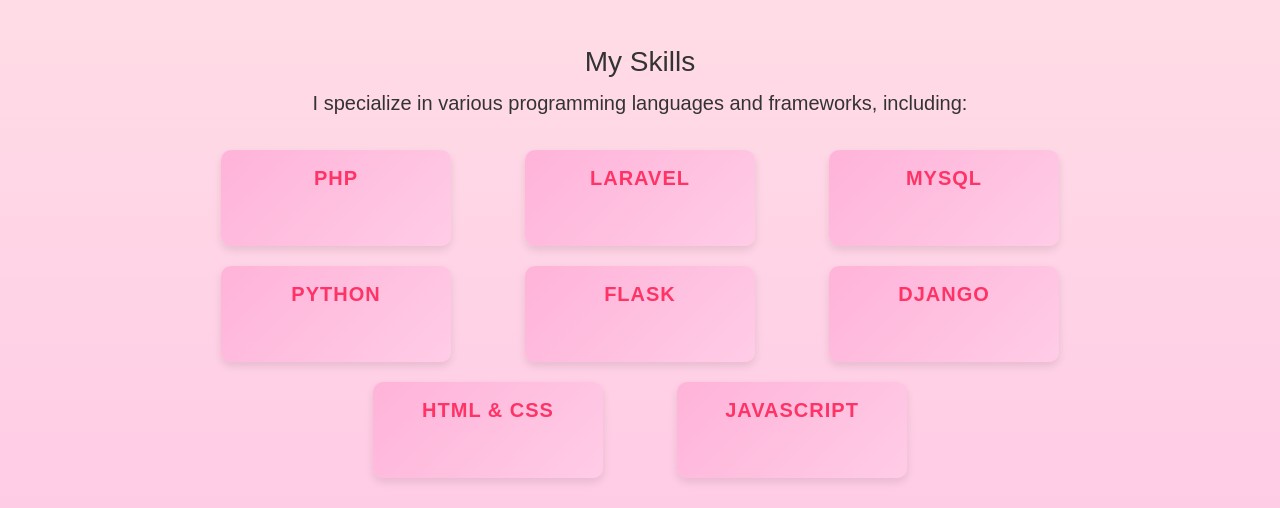
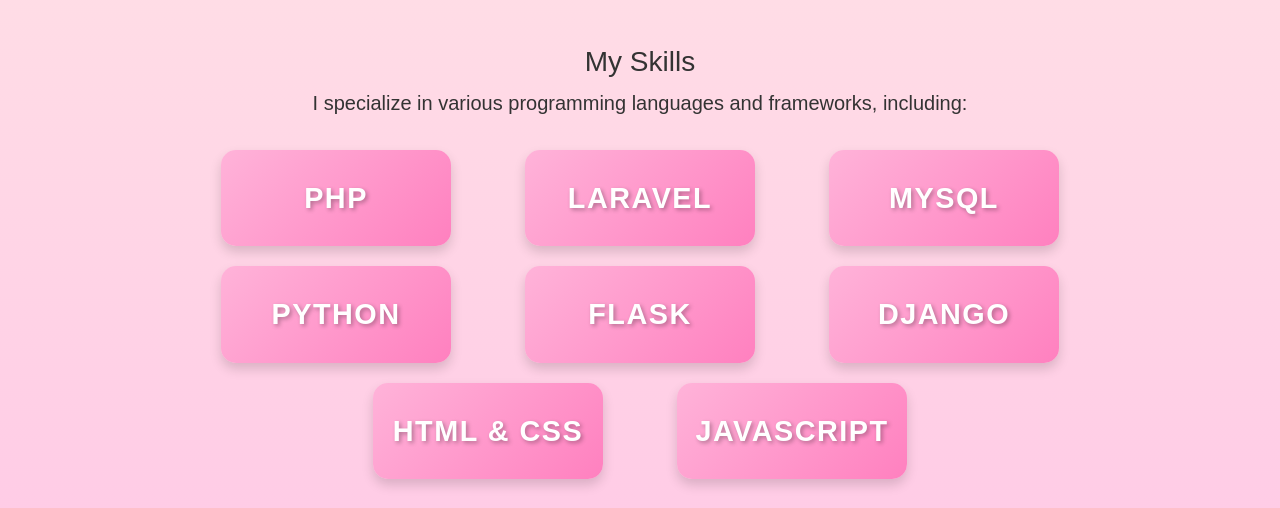
Before and after one commit to AnjanaPK95/Portfolio, a plain HTML site: page index.html in a window 1280 px wide. Shown: the part 291-799 px from the top of the page. Drawn offline with nearby package versions, Linux system fonts and the light colour scheme.

Commit message:
change in skill's style

```diff
--- a/style.css
+++ b/style.css
@@ -108,52 +108,73 @@ main {
 
 /* Skills Section Card Styles */
 .card {
-    height: 100%; /* Make all cards fill the height of the row */
-    background: linear-gradient(135deg, #ffb3d9, #ffcce6);
+    height: 100%; /* Ensure cards are consistent in height */
+    background: linear-gradient(135deg, #ffb3d9, #ff80bf);
     border: none;
-    border-radius: 10px;
-    box-shadow: 0 4px 8px rgba(0, 0, 0, 0.1);
-    transition: transform 0.3s ease, box-shadow 0.3s ease;
-    margin: 15px; /* Add spacing between the cards */
+    border-radius: 15px; /* Smooth border for a modern look */
+    box-shadow: 0 6px 12px rgba(0, 0, 0, 0.15); /* Softer shadow */
+    transition: transform 0.3s ease, box-shadow 0.3s ease, background 0.3s ease;
+    margin: 15px; /* Spacing between cards */
+    display: flex; /* Flexbox centering */
+    align-items: center;
+    justify-content: center;
+    position: relative; /* Enable pseudo-element positioning */
+    overflow: hidden; /* Clip pseudo-element overflow */
+}
+
+.card::before {
+    content: '';
+    position: absolute;
+    top: -50%;
+    left: -50%;
+    width: 200%;
+    height: 200%;
+    background: radial-gradient(circle, rgba(255,255,255,0.2), transparent 70%);
+    transform: rotate(45deg);
+    transition: opacity 0.3s ease;
+    opacity: 0; /* Initially hidden */
+    pointer-events: none; /* Prevent blocking interactions */
 }
 
 .card:hover {
-    transform: translateY(-10px); /* Lift the card slightly on hover */
-    box-shadow: 0 8px 16px rgba(0, 0, 0, 0.2); /* Add a stronger shadow */
+    transform: translateY(-10px); /* Slight lift effect */
+    box-shadow: 0 10px 20px rgba(0, 0, 0, 0.25); /* Stronger shadow on hover */
+    background: linear-gradient(135deg, #ff80bf, #ffb3d9); /* Gradient color shift */
+}
+
+.card:hover::before {
+    opacity: 1; /* Make the glowing effect visible */
 }
 
 .card h5 {
-    color: #ff3366;
-    font-size: 1.25rem;
+    color: #ffffff; /* White text for better contrast */
+    font-size: 1.8rem; /* Slightly larger font */
     font-weight: bold;
-    margin-bottom: 10px;
     text-transform: uppercase;
-    letter-spacing: 1px;
+    letter-spacing: 1.5px; /* More spaced-out letters */
+    margin: 0; /* Remove default margin */
+    text-shadow: 2px 2px 4px rgba(0, 0, 0, 0.3); /* Subtle text shadow */
+    z-index: 1; /* Ensure it appears above pseudo-elements */
 }
 
-.card p {
-    color: #333;
-    font-size: 0.9rem;
-}
-
-/* Row Styles for Spacing and Centering */
+/* Animation for Card Appearance */
 .row.justify-content-center {
     margin: 0 -10px; /* Adjust margins for proper alignment */
     gap: 20px; /* Add spacing between rows */
     animation: fadeInSkills 1.2s ease-in-out;
 }
 
-/* Animation for Skills Section */
 @keyframes fadeInSkills {
     from {
         opacity: 0;
-        transform: scale(0.95);
+        transform: translateY(20px);
     }
     to {
         opacity: 1;
-        transform: scale(1);
+        transform: translateY(0);
     }
 }
+
 
 /* Footer Styles */
 footer {
```
